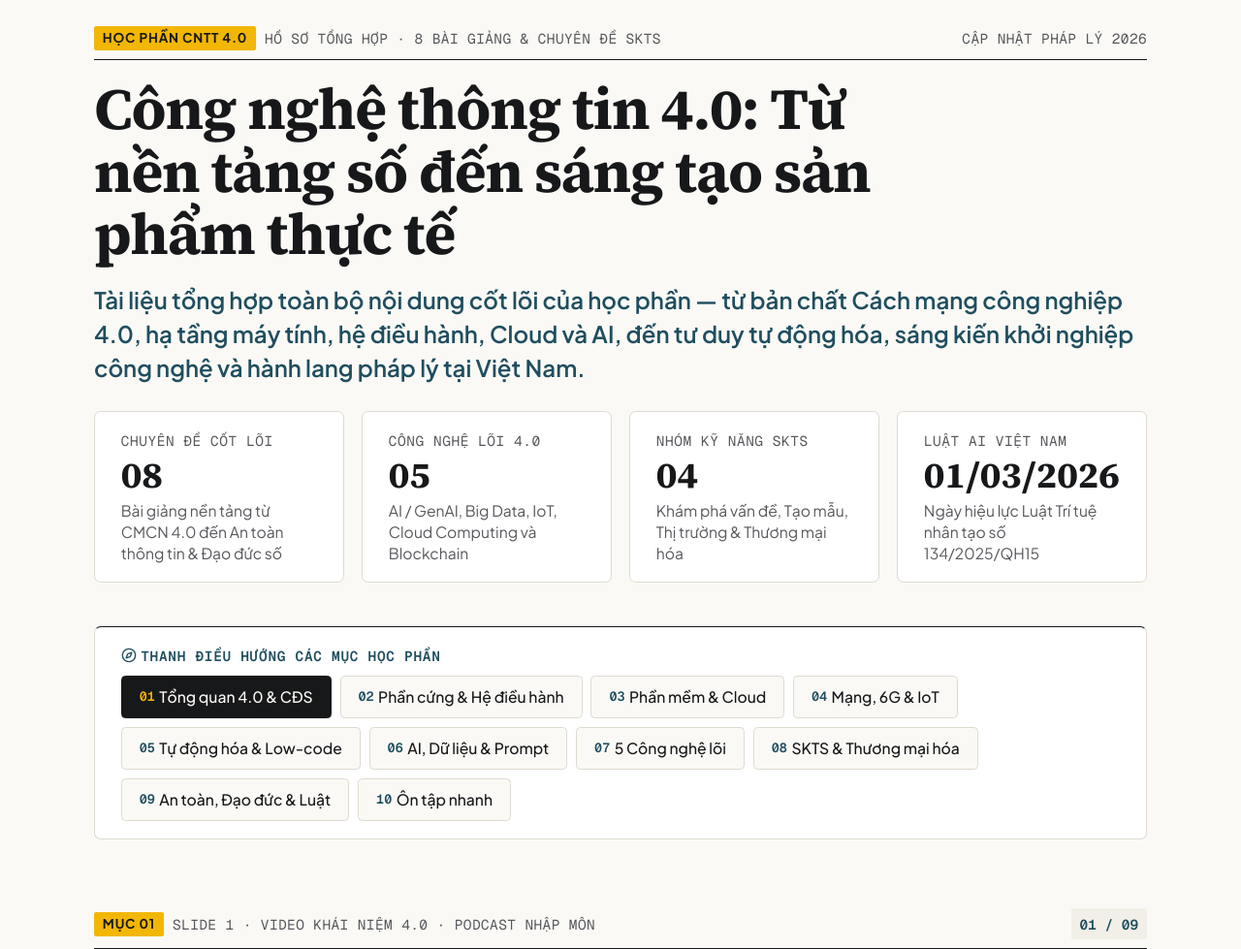
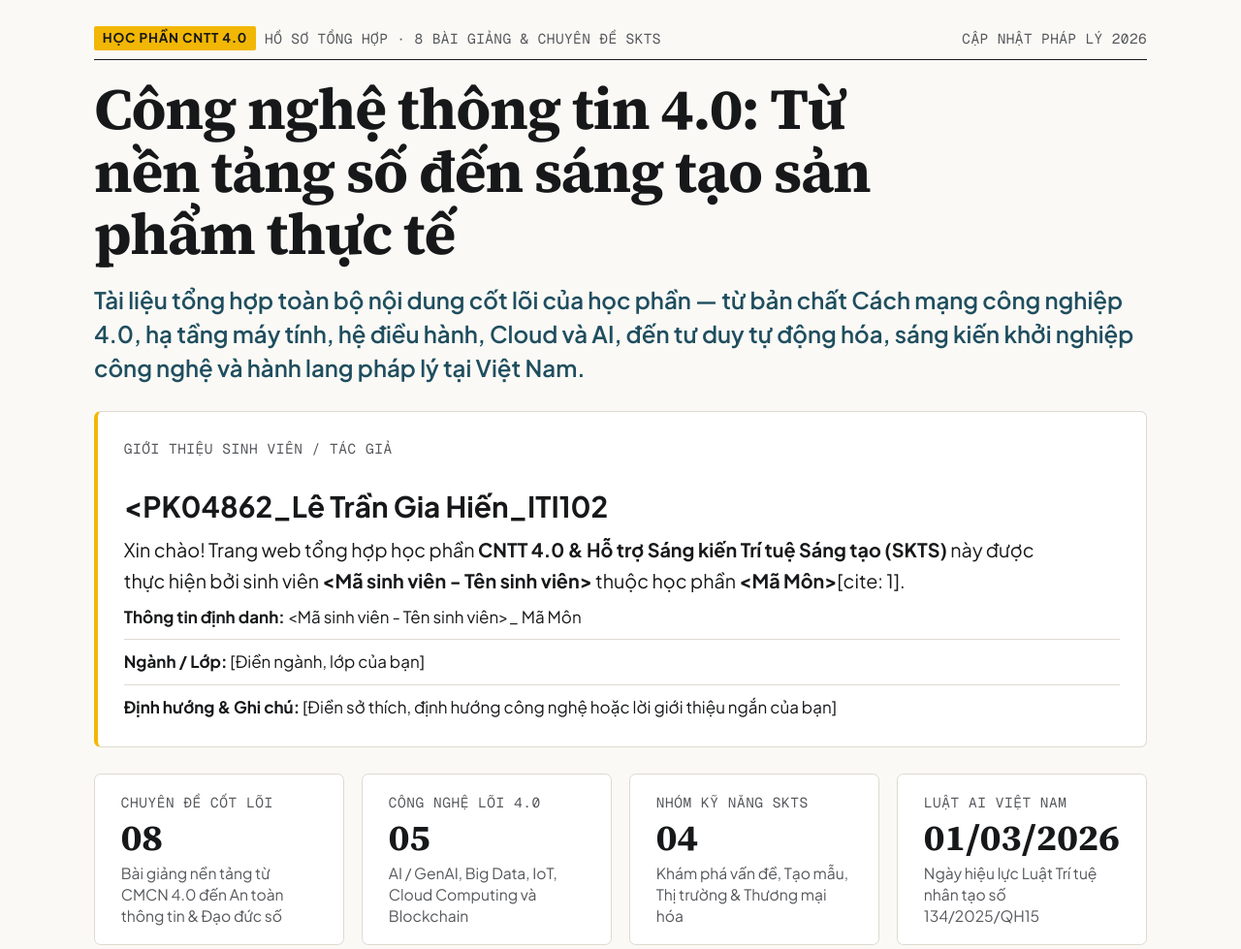
Before and after one commit to giahien123/giahien123.github.io, a plain HTML site: page Hỗ_Trợ_KTS_Cho_Sinh_Viên___CNTT_4.0.html in a window 1280 px wide. Shown: the top 979 px of the page at 97% size. Drawn offline with nearby package versions, Linux system fonts and the light colour scheme.

Commit message:
Update Hỗ_Trợ_KTS_Cho_Sinh_Viên___CNTT_4.0.html

```diff
--- a/Hỗ_Trợ_KTS_Cho_Sinh_Viên___CNTT_4.0.html
+++ b/Hỗ_Trợ_KTS_Cho_Sinh_Viên___CNTT_4.0.html
@@ -893,6 +893,18 @@
       <p class="standfirst">
         Tài liệu tổng hợp toàn bộ nội dung cốt lõi của học phần — từ bản chất Cách mạng công nghiệp 4.0, hạ tầng máy tính, hệ điều hành, Cloud và AI, đến tư duy tự động hóa, sáng kiến khởi nghiệp công nghệ và hành lang pháp lý tại Việt Nam.
       </p>
+      <div class="figure-card" style="margin-bottom: var(--space-lg); border-left: 4px solid var(--primary-container);">
+        <div class="kpi-label">GIỚI THIỆU SINH VIÊN / TÁC GIẢ</div>
+        <h2 class="card-heading" style="margin-bottom: var(--space-xs);">&lt;PK04862_Lê Trần Gia Hiến_ITI102</h2>
+        <p class="prose" style="margin-bottom: var(--space-sm);">
+          Xin chào! Trang web tổng hợp học phần <strong>CNTT 4.0 &amp; Hỗ trợ Sáng kiến Trí tuệ Sáng tạo (SKTS)</strong> này được thực hiện bởi sinh viên <strong>&lt;Mã sinh viên - Tên sinh viên&gt;</strong> thuộc học phần <strong>&lt;Mã Môn&gt;</strong>[cite: 1].
+        </p>
+        <ul class="dossier-list" style="font-size: 0.95rem;">
+          <li><strong>Thông tin định danh:</strong> &lt;Mã sinh viên - Tên sinh viên&gt;_ Mã Môn</li>
+          <li><strong>Ngành / Lớp:</strong> [Điền ngành, lớp của bạn]</li>
+          <li><strong>Định hướng &amp; Ghi chú:</strong> [Điền sở thích, định hướng công nghệ hoặc lời giới thiệu ngắn của bạn]</li>
+        </ul>
+      </div>
 
       <div class="card-grid" aria-label="Tổng quan cấu trúc học phần">
         <div class="figure-card compact">
```
